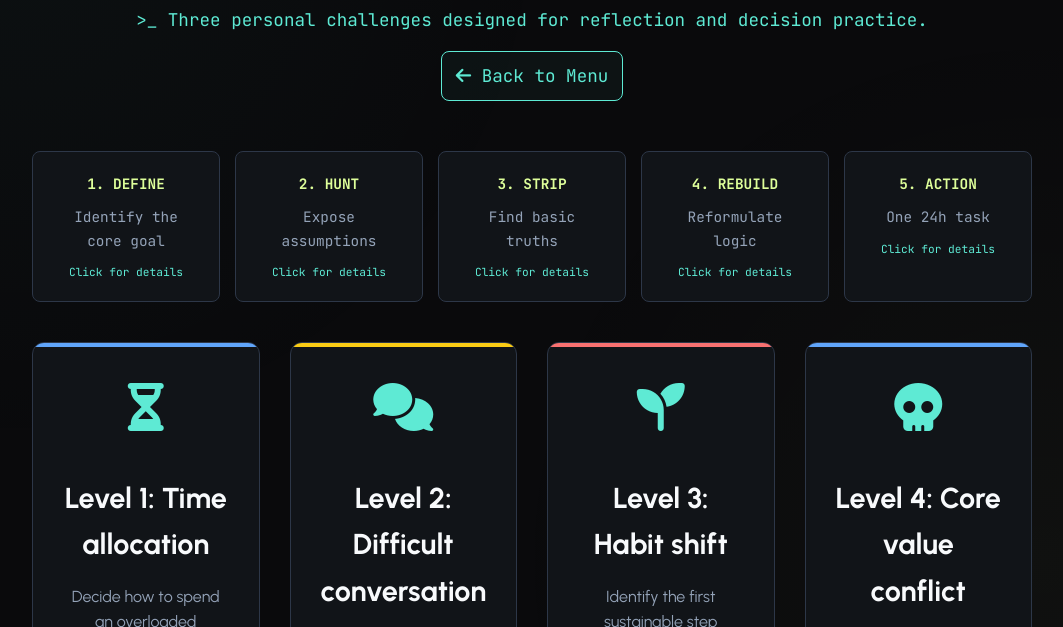
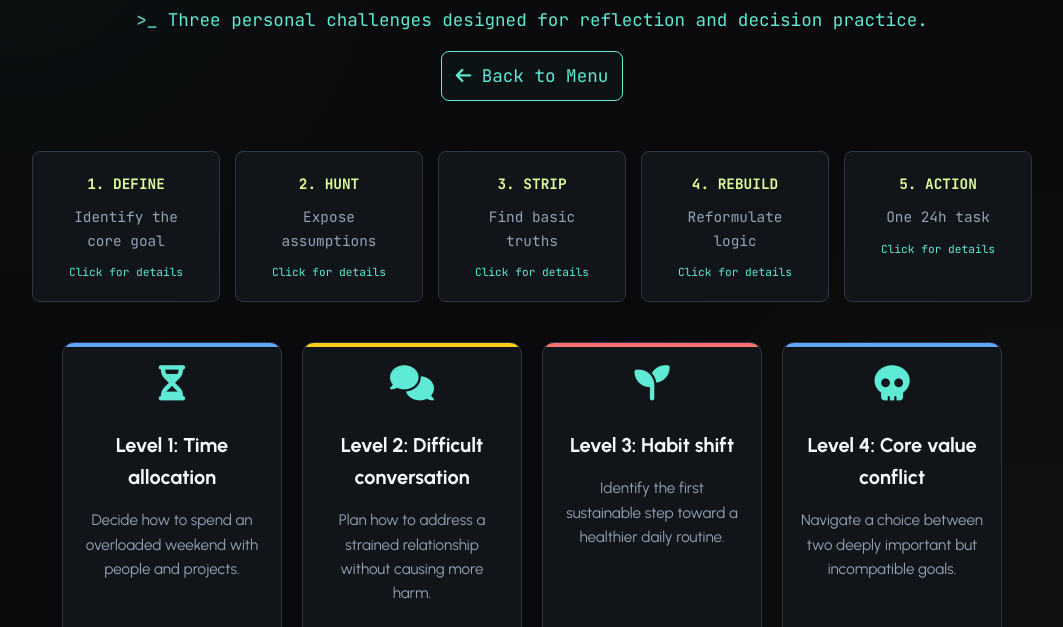
Before and after one commit to floktl/first_principles_workshop_case_studies, a plain HTML site: page life-challenges.html in a window 1280 px wide. Shown: the part 161-788 px from the top of the page, without its empty margins (108-1171 px from the left). Drawn offline with Linux system fonts and the light colour scheme.

Commit message:
updated naming and alligning

```diff
--- a/life-challenges.html
+++ b/life-challenges.html
@@ -94,16 +94,20 @@
         }
 
         .level-grid {
-            display: grid;
-            grid-template-columns: repeat(4, minmax(0, 1fr));
-            gap: 30px;
+            display: flex;
+            gap: 20px;
+            flex-wrap: nowrap;
+            overflow-x: visible;
+            justify-content: center;
+            padding-bottom: 8px;
         }
 
         .level-card {
             background-color: #111418;
             border: 1px solid #2d3748;
             border-radius: 12px;
-            padding: 40px 30px;
+            padding: 22px 18px;
+            flex: 0 0 220px;
             cursor: pointer;
             transition: all 0.2s;
             text-align: center;
@@ -138,20 +142,20 @@
         .card-lvl3::before { background: #f87171; }
 
         .level-icon {
-            font-size: 3rem;
-            margin-bottom: 20px;
+            font-size: 2.2rem;
+            margin-bottom: 12px;
             color: #5eead4;
         }
 
         .level-card h2 {
             color: #f8fafc;
-            margin-bottom: 10px;
-            font-size: 1.8rem;
+            margin-bottom: 8px;
+            font-size: 1.25rem;
         }
 
         .level-card p {
             color: #94a3b8;
-            font-size: 1rem;
+            font-size: 0.95rem;
         }
 
         .framework-grid {
```
Also changed, not shown: case1.html (+9 -5 lines), raptor-case-study.html (+1 -1 lines), 1 other file.
